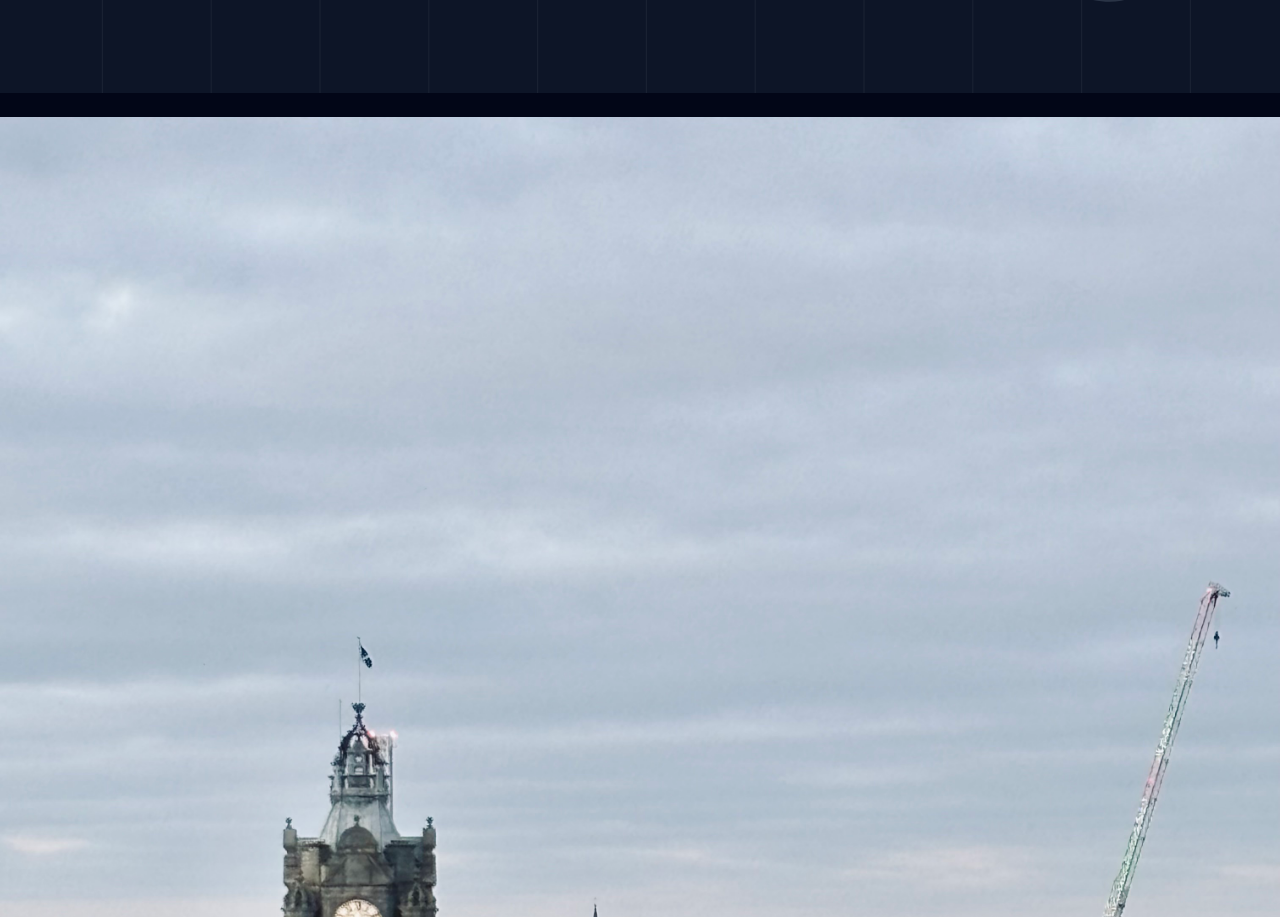
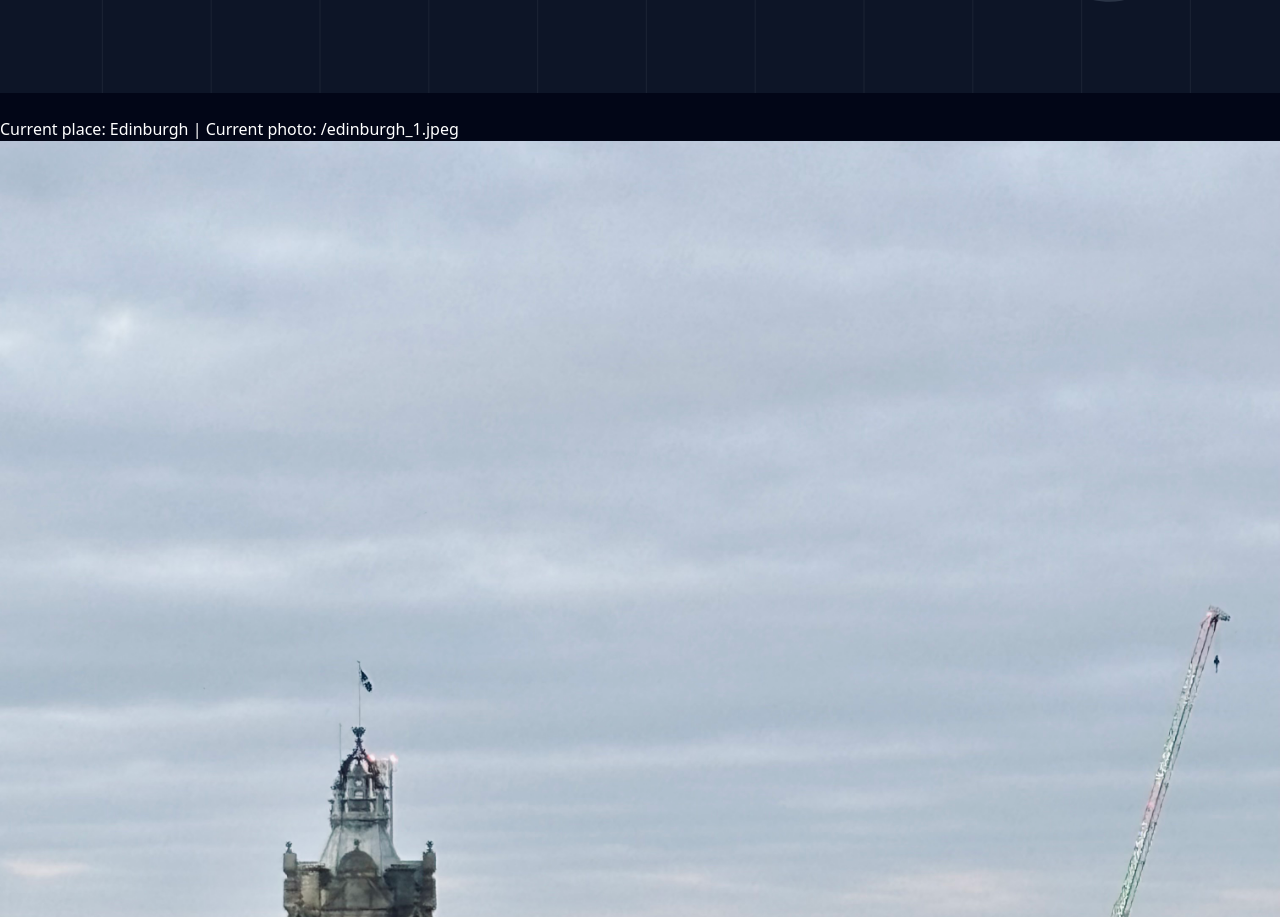
Before and after one commit to ccccchris1234/travel_journal, a React (Vite) app in the folder world-travel-journal-response2/: page / in a window 1280 px wide. Shown: the part 835-1752 px from the top of the page. Built offline with nearby package versions, Linux system fonts and the light colour scheme.

Commit message:
Update App.jsx

```diff
--- a/world-travel-journal-response2/src/App.jsx
+++ b/world-travel-journal-response2/src/App.jsx
@@ -221,8 +221,11 @@ export default function App() {
         <aside className="space-y-6">
           <Card className="overflow-hidden rounded-[2rem] border-white/10 bg-white/[0.06] text-white backdrop-blur">
             <div className="h-56">
-              <PhotoPanel place={selected} />
-            </div>
+  <p className="text-white">
+    Current place: {selected.name} | Current photo: {selected.photo}
+  </p>
+  <PhotoPanel place={selected} />
+</div>
             <div className="p-6">
               <div className="mb-4 flex items-start justify-between gap-4">
                 <div>
```
